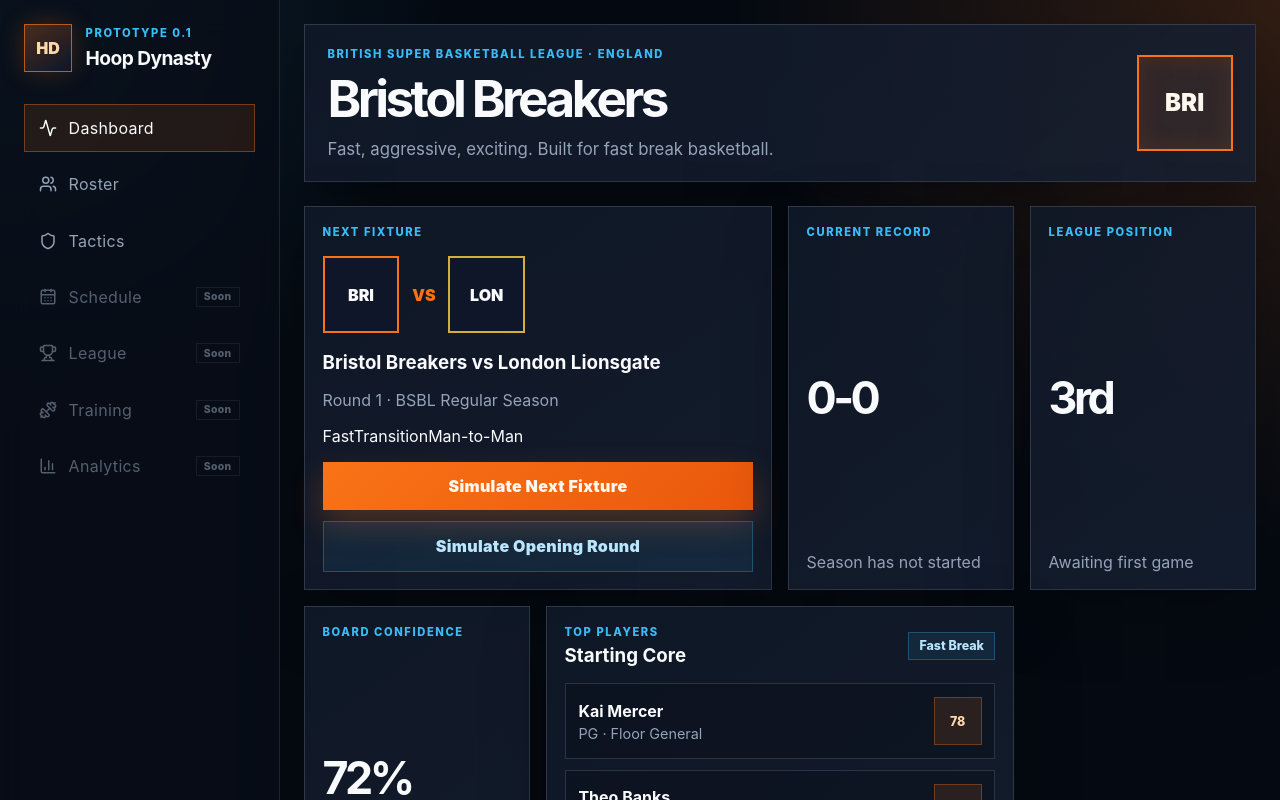
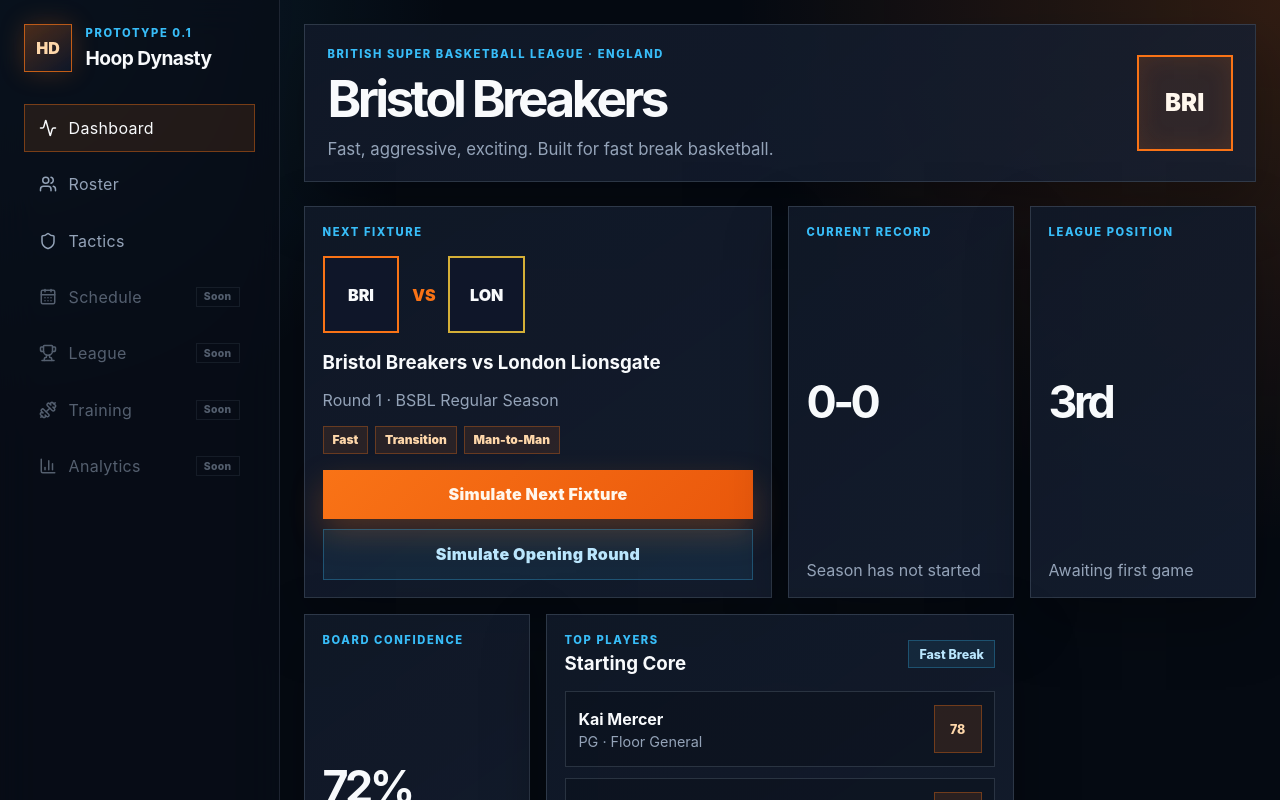
Before and after one commit to LCBlakey24-alt/hoop-dynasty-manager, a React (Vite) app: page / in a window 1280 px wide. Shown: the top 800 px of the page. Built offline with nearby package versions, Linux system fonts and the light colour scheme.

Commit message:
Style active tactics summary on dashboard

```diff
--- a/src/styles/global.css
+++ b/src/styles/global.css
@@ -395,6 +395,22 @@ button:disabled {
   font-weight: 800;
 }
 
+.tactics-summary-row {
+  display: flex;
+  flex-wrap: wrap;
+  gap: 0.45rem;
+  margin-top: 0.9rem;
+}
+
+.tactics-summary-row span {
+  border: 1px solid rgba(249, 115, 22, 0.3);
+  padding: 0.35rem 0.55rem;
+  color: #fed7aa;
+  background: rgba(249, 115, 22, 0.1);
+  font-size: 0.75rem;
+  font-weight: 900;
+}
+
 .roster-screen,
 .tactics-screen {
   display: grid;
```
